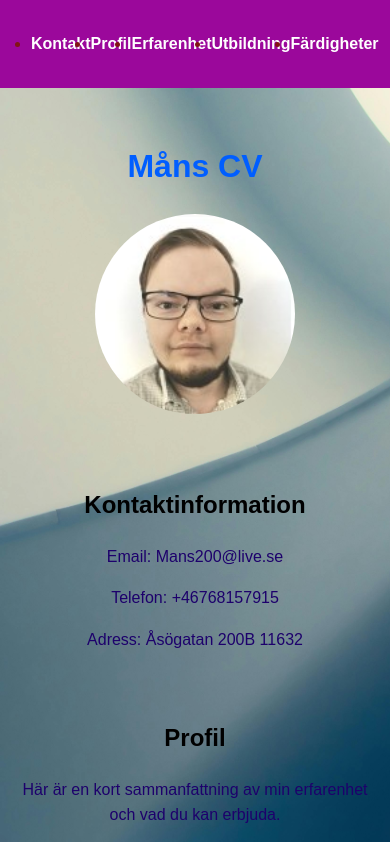
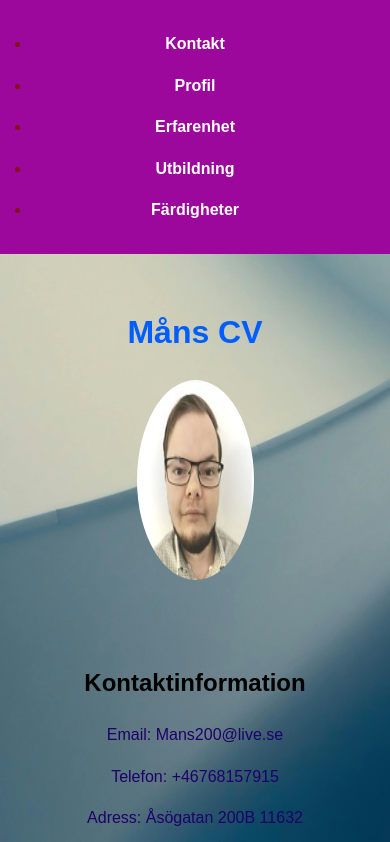
Before and after one commit to b4nzaii/Projekt, a plain HTML site: page index.html in a window 390 px wide. Shown: the top 842 px of the page. Drawn offline with Linux system fonts and the light colour scheme.

Commit message:
media query för mobiler ish klart

```diff
--- a/style.css
+++ b/style.css
@@ -1,5 +1,8 @@
+/*börja med att styla body och få texten centrerad samt fixa bakgrundsbilden
+samt header bilden som jag vill ha rund likt på ett riktigt CV*/
+/*Måste ha korrekta färger för AA*/
 /* Skapa en media quary*/
-/*Skapa flex eller grid layout */
+/*innehåll flex och eller grid layout */
 body {
   text-align: center;
   min-height: 100vh;
@@ -96,16 +99,31 @@ footer a {
 }
 
 /*Media queries*/
-/*Börjar med för små skärmar upp till 480px*/
+/*För mobiltelefoner*/
+@media (max-width: 480px) {
+  header img {
+    width: 30vw;
+    /*30% av skärmens bredd*/
+  }
 
-@media (max-width:480px) {
-  header img {}
+  /*Skapar en column nav så att det kan visas vertikalt*/
+  /*samt lite mellanrum bland menylänkarna*/
+  nav ul {
+    flex-direction: column;
+    gap: 1em;
+  }
 
-  nav ul {}
+  section {
+    margin: 1em;
+    padding: 1em;
+  }
 
-  section {}
-
-  footer {}
+  /*Ge lite mer utrymme även i footern*/
+  footer {
+    padding: 1.5em;
+  }
 }
 
-/* För större skärmar*/
+/*Måste anpassa storlek för viewportens bredd*/
+
+/*För mellanstora skärmar*/
```
